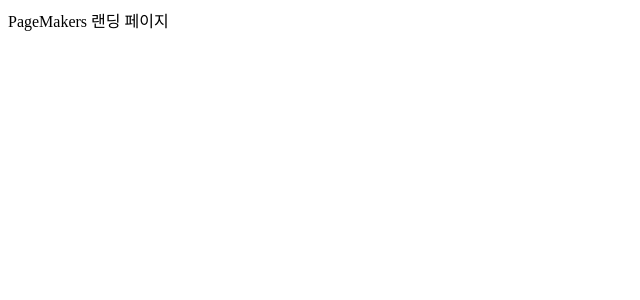
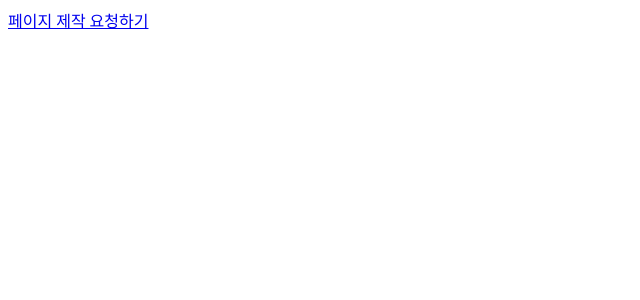
Before and after one commit to TheKY8690/PageMakers, a Next.js app: page / in a window 1280 px wide. Shown: the top 300 px of the page, without its empty margins (0-640 px from the left). Built offline with nearby package versions, Linux system fonts and the light colour scheme.

Commit message:
feat: 렌딩페이지 간단한이동 버튼제작

```diff
--- a/app/(marketing)/page.tsx
+++ b/app/(marketing)/page.tsx
@@ -1,3 +1,9 @@
+import Link from 'next/link'
+
 export default function LandingPage() {
-  return <main>PageMakers 랜딩 페이지</main>;
+  return (
+    <main>
+      <Link href="/dashboard/portfolios/new">페이지 제작 요청하기</Link>
+    </main>
+  )
 }
```
